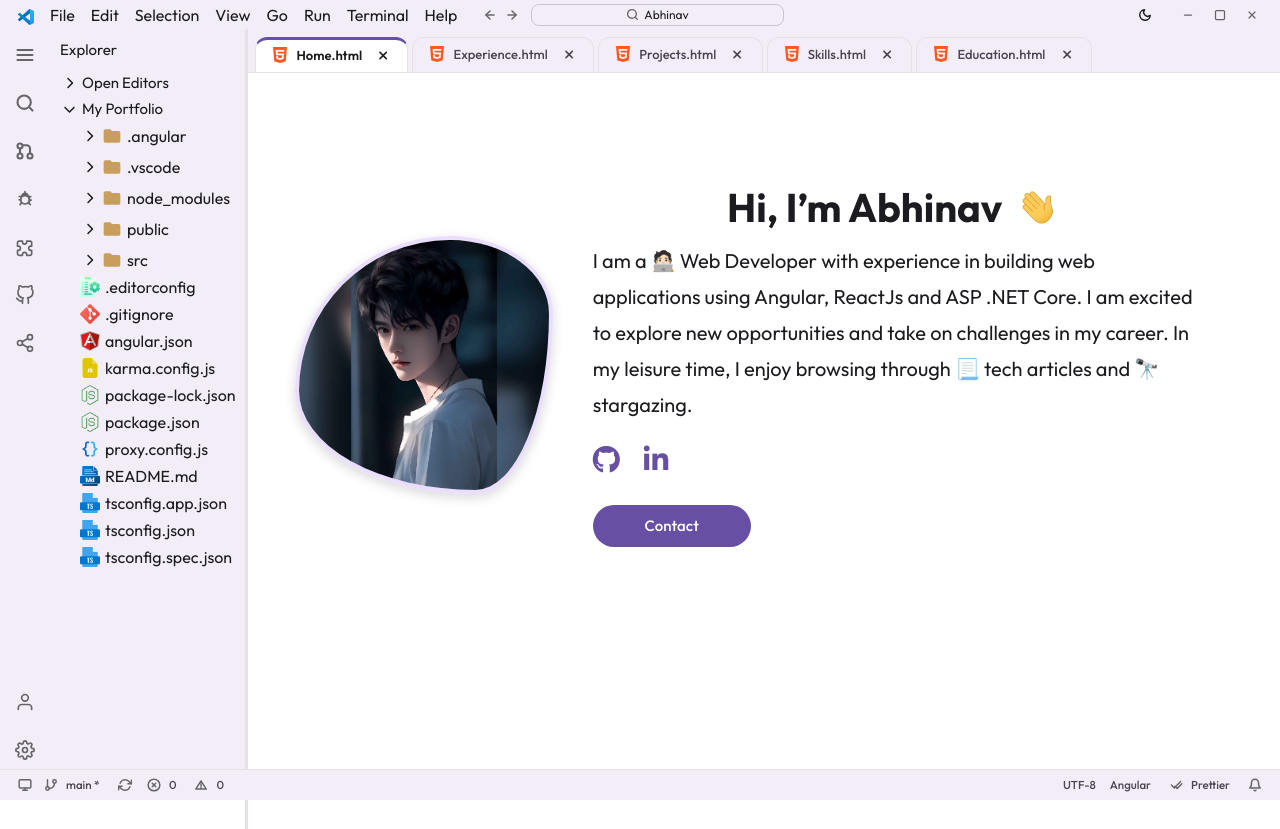
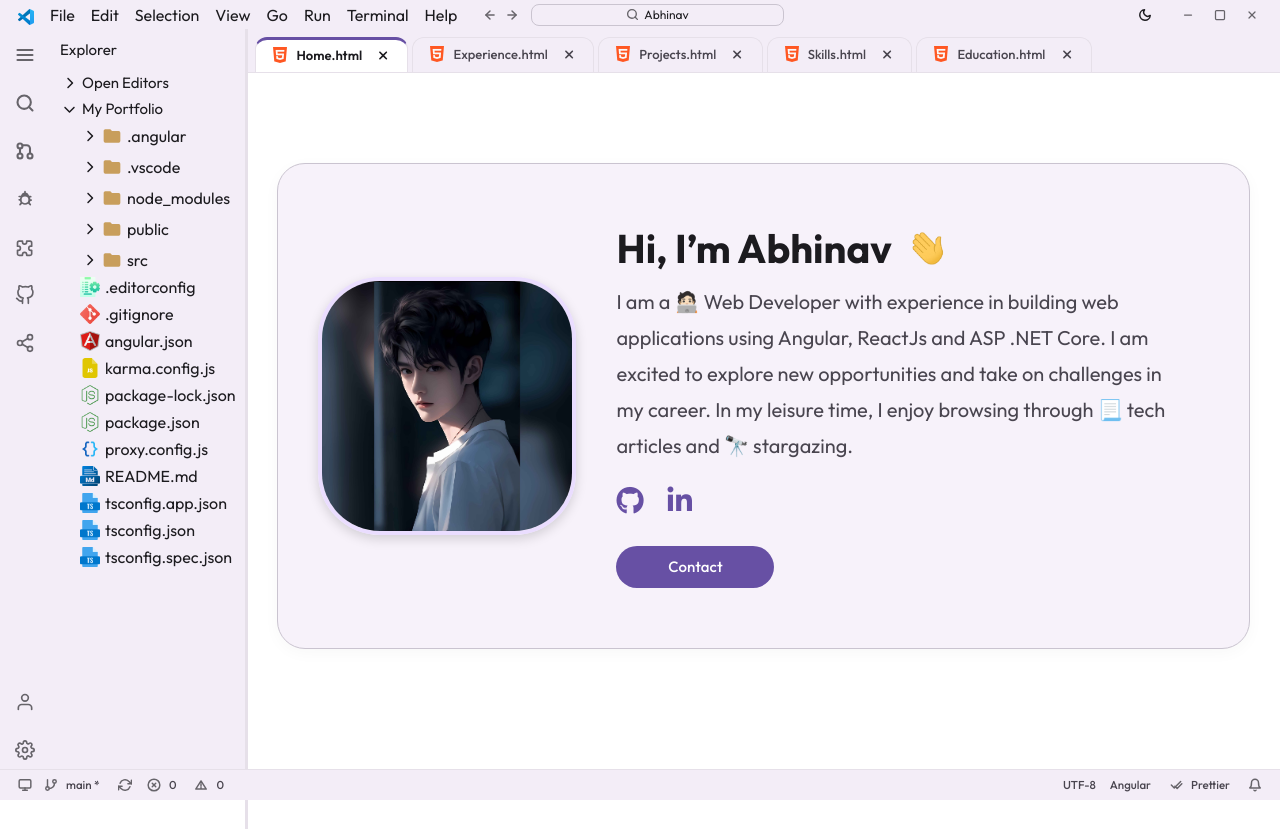
Before and after one commit to Abhinav6174/abhinav-6174, an Angular app: page /home in a window 1280 px wide. Built offline with nearby package versions, Linux system fonts and the light colour scheme.

Commit message:
UI Changes

```diff
--- a/src/app/education/education.component.html
+++ b/src/app/education/education.component.html
@@ -1,4 +1,8 @@
 <div class="education-container">
+  <div class="page-header">
+    <h2>Education</h2>
+    <p class="subtitle">My academic background and certifications</p>
+  </div>
   <div class="timeline">
     <div class="outer">
       <div class="card">
--- a/src/app/experience/experience.component.html
+++ b/src/app/experience/experience.component.html
@@ -1,4 +1,8 @@
 <div class="experience-container">
+  <div class="page-header">
+    <h2>Work Experience</h2>
+    <p class="subtitle">My professional career journey</p>
+  </div>
   <div class="timeline">
     <div class="outer">
       <div class="card">
--- a/src/app/home/home.component.css
+++ b/src/app/home/home.component.css
@@ -21,6 +21,27 @@
     display: flex;
     justify-content: center;
     padding: 40px 20px;
+    max-width: 1000px;
+    margin: 0 auto;
+}
+
+.profile-card {
+    background-color: var(--md-sys-color-surface-container);
+    border: 1px solid var(--md-sys-color-outline-variant);
+    border-radius: 28px;
+    padding: 40px;
+    width: 100%;
+    box-shadow: 0 4px 16px rgba(0, 0, 0, 0.03);
+    transition: transform 0.3s cubic-bezier(0.2, 0, 0, 1),
+                background-color var(--transition-speed) ease,
+                border-color var(--transition-speed) ease;
+}
+
+.profile-card:hover {
+    transform: translateY(-4px);
+    background-color: var(--md-sys-color-surface-container-high);
+    border-color: var(--md-sys-color-primary);
+    box-shadow: 0 8px 24px rgba(0, 0, 0, 0.06);
 }
 
 .profile-item {
@@ -29,29 +50,31 @@
     align-items: center;
     text-align: center;
 }
+
 .profile-image {
     width: 180px;
     height: 180px;
-    border-radius: 60% 40% 30% 70% / 60% 30% 70% 40%;
+    border-radius: 24%;
     margin-bottom: 24px;
-    transition: transform 0.4s cubic-bezier(0.2, 0, 0, 1),
-            border-radius 0.4s cubic-bezier(0.2, 0, 0, 1),
-            box-shadow 0.4s ease;
+    transition: transform 0.3s cubic-bezier(0.2, 0, 0, 1),
+                border-radius 0.3s cubic-bezier(0.2, 0, 0, 1),
+                box-shadow 0.3s ease;
     box-shadow: 0 4px 12px rgba(0, 0, 0, 0.15);
     border: 4px solid var(--md-sys-color-primary-container);
 }
 
 .profile-image:hover {
-    transform: scale(1.05) rotate(1deg);
-        border-radius: 40% 60% 70% 30% / 50% 60% 30% 70%;
+    transform: scale(1.04);
+    border-radius: 16%;
     box-shadow: 0 8px 24px rgba(0, 0, 0, 0.25);
 }
+
 .name {
     font-family: 'Google Sans', 'Outfit', sans-serif;
     font-size: 40px;
     font-weight: 700;
     margin-bottom: 12px;
-    color: var(--vscode-text);
+    color: var(--md-sys-color-on-surface);
 }
 
 .hi {
@@ -74,7 +97,7 @@
     font-size: 20px;
     line-height: 1.8;
     max-width: 600px;
-    color: var(--vscode-text);
+    color: var(--md-sys-color-on-surface-variant);
 }
 
 .social-icons {
--- a/src/app/home/home.component.html
+++ b/src/app/home/home.component.html
@@ -1,12 +1,13 @@
 <div class="home-container">
     <div class="profile-container">
+        <div class="profile-card">
             <div class="profile-item">
                 <div>
                     <img src="assets/Profile-pic.jpg" alt="Profile Picture" class="profile-image">
                 </div>
                 <div class="profile-text">
                     <div>
-                    <div class="d-flex flex-row align-items-center justify-content-center">
+                        <div class="d-flex flex-row align-items-center justify-content-center justify-content-md-start">
                             <h2 class="name">Hi, I’m Abhinav</h2>
                             <img class="hi" src="assets/hi.gif"/>
                         </div>
@@ -33,3 +34,4 @@
             </div>
         </div>
     </div>
+</div>
--- a/src/app/projects/projects.component.css
+++ b/src/app/projects/projects.component.css
@@ -11,25 +11,6 @@
   user-select: none;
   transition: background-color var(--transition-speed) ease;
 }
-
-.projects-header {
-  margin-bottom: 24px;
-  color: var(--vscode-text);
-  padding-left: 12px;
-}
-
-.projects-header h2 {
-  font-family: 'Google Sans', 'Outfit', sans-serif;
-  font-weight: 700;
-  font-size: 2rem;
-  margin-bottom: 4px;
-}
-
-.projects-header .subtitle {
-  color: var(--md-sys-color-outline);
-  font-size: 1rem;
-}
-
 .container1 {
   display: grid;
   grid-template-columns: repeat(auto-fill, minmax(320px, 1fr));
--- a/src/app/projects/projects.component.html
+++ b/src/app/projects/projects.component.html
@@ -1,5 +1,5 @@
 <div class="projects-container">
-    <div class="projects-header">
+  <div class="page-header">
     <h2>Projects I've Built So Far</h2>
     <p class="subtitle">A collection of my recent work</p>
   </div>
--- a/src/app/skills/skills.component.html
+++ b/src/app/skills/skills.component.html
@@ -1,4 +1,8 @@
 <div class="skills-container">
+    <div class="page-header">
+        <h2>Technologies I Work With</h2>
+        <p class="subtitle">My tech stack and tools of the trade</p>
+    </div>
     <div class="skills-grid">
 
         <!-- Category: Programming Languages -->
--- a/src/styles.css
+++ b/src/styles.css
@@ -151,3 +151,25 @@ a:-webkit-any-link {
   mask-image: url('assets/icons/settings.svg');
   -webkit-mask-image: url('assets/icons/settings.svg');
 }
+
+/* Shared Page Header Styles (follows project page style) */
+.page-header {
+  margin-bottom: 24px;
+  padding-left: 12px;
+}
+
+.page-header h2 {
+  font-family: 'Google Sans', 'Outfit', sans-serif;
+  font-weight: 700;
+  font-size: 2rem;
+  margin-bottom: 4px;
+  color: var(--md-sys-color-primary);
+  transition: color var(--transition-speed) ease;
+}
+
+.page-header .subtitle {
+  color: var(--md-sys-color-on-surface-variant);
+  font-size: 1rem;
+  transition: color var(--transition-speed) ease;
+  margin: 0;
+}
```
Lines whose indentation alone changed are shown as unchanged.
